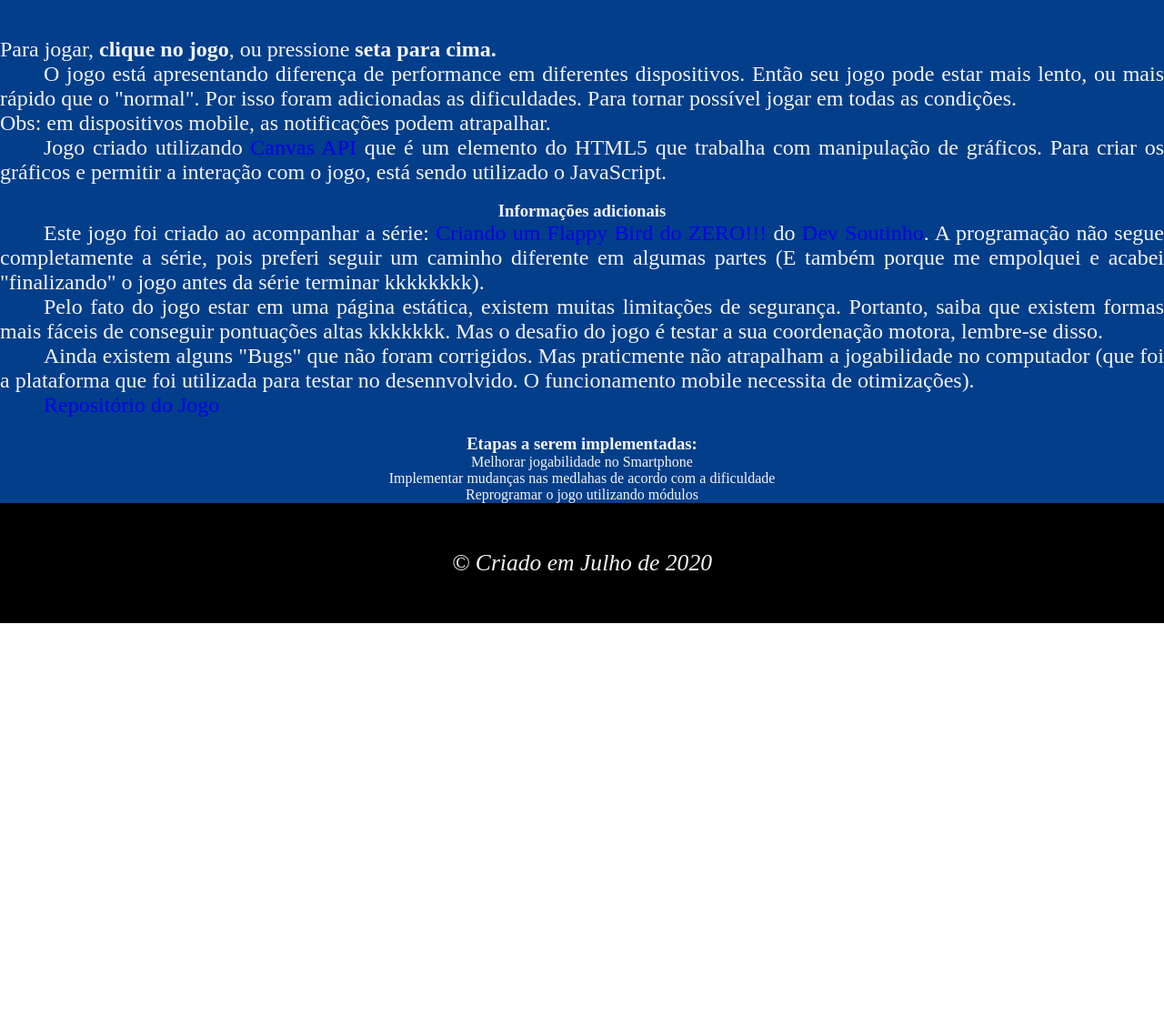
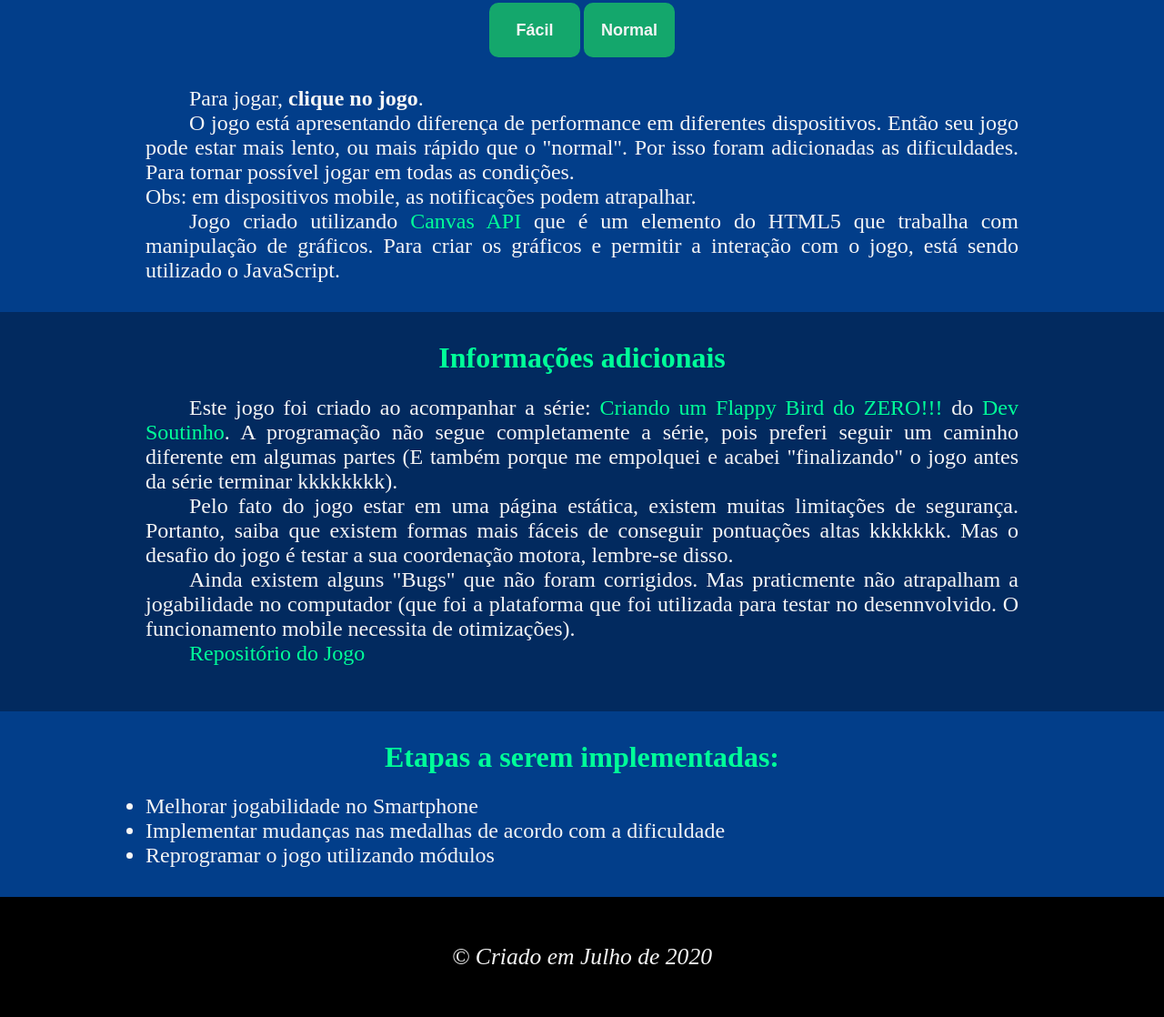
Before and after one commit to brunoamaia/brunoamaia.github.io, a plain HTML site: page pages/projects/games/flappybird/index.html in a window 1280 px wide. Shown: the part 698-1816 px from the top of the page at 91% size. Before the commit the page ends 1383 px from the top, so only its background shows below. Drawn offline with nearby package versions, Linux system fonts and the light colour scheme; a web font is replaced by a local one.

Commit message:
Flappy bird

```diff
--- a/global.css
+++ b/global.css
@@ -71,18 +71,19 @@ section div {
 }
 
 button {
-    width: auto;    /* Pode usar porcentagem da pagina 100% ocupa toda a largura da pagina  */
-    height: 60px;
     border: 0;
     border-radius: 10px;
+    color: whitesmoke;
+    display: inline-block;
+    font-size: 18px;
     font-weight: 700;   /* Deixar a fonte maior ou em negrito */
+    height: 60px;
+    line-height: 0px;
     margin-top: 20px;
-    display: inline-block;
     text-align: center;
-    font-size: 18px;
-    line-height: 0px;
     transition: filter 0.2s; /* Mudar a cor (parametro de baixo) de forma gradual */
     vertical-align: top;
+    width: auto;    /* Pode usar porcentagem da pagina 100% ocupa toda a largura da pagina  */
 }
 
 button:hover { /*  Ação ao passar o moue por cima do "botão" */
--- a/pages/projects/apps/calculadora/style.css
+++ b/pages/projects/apps/calculadora/style.css
@@ -7,6 +7,7 @@ summary,
 .lista {
     margin: 0 auto;
     max-width: 960px;
+    padding: 0;
     width: 95%;
 }
 
--- a/pages/projects/games/flappybird/index.html
+++ b/pages/projects/games/flappybird/index.html
@@ -4,8 +4,13 @@
     <meta charset="UTF-8">
     <meta name="viewport" content="width=device-width, initial-scale=1.0">
     <title>Flappy Bird</title>
-    <link href="https://fonts.googleapis.com/css2?family=Roboto:wght@100;300;400;500;700&display=swap" rel="stylesheet">
-    <link rel="stylesheet" href="../../../../global.css">
+    <link rel = "icon" type = "image/png" href="../../../../src/tillteBar.png"  sizes="16x16"/>
+    <link rel = "apple-touch-icon" type = "image/png" href = "../../../../src/tillteBar.png"/>
+
+    <link href="https://fonts.googleapis.com/css2?family=Cardo:wght@400;700&display=swap" rel="stylesheet">
+    <link href="https://fonts.googleapis.com/css2?family=Belgrano&display=swap" rel="stylesheet">
+
+    <link rel="stylesheet" href="../../../../global.css"/>
     <link rel="stylesheet" href="style.css">
 </head>
 <body>
@@ -20,7 +25,7 @@
                 <img src="../../../../src/icons/menu.svg" alt="">                                        <!-- <i class="fas fa-bars"> </i> -->
             </a>
 
-            <nav class="nav">
+            <nav class="nav" id="nav">
                 <p>
                     <span class="nav-close" style="float: right;" onclick="closenmenu()">
                         <i class="fas fa-bars"><img src="../../../../src/icons/x.svg" alt=""></i>
@@ -34,18 +39,19 @@
                 </ul>
             </nav>
 
-            <nav class="social">
+            <nav class="social" id="social">
                 <ul>
                     <li> <a href="https://www.linkedin.com/in/brunoamaia94/"> <img src="../../../../src/icons/linkedin.svg" alt=""> </a></li>
                     <li> <a href="https://www.facebook.com/brunoamaia94"> <img src="../../../../src/icons/facebook.svg" alt=""> </a></li>
-                    <li> <a href="./index.html"> <img src="../../../../src/icons/instagram.svg" alt=""> </a></li>
-                    <li> <a href="./index.html"> <img src="../../../../src/icons/twitter.svg" alt=""> </a></li>
+                    <!-- <li> <a href="./index.html"> <img src="../../../../src/icons/instagram.svg" alt=""> </a></li>
+                    <li> <a href="./index.html"> <img src="../../../../src/icons/twitter.svg" alt=""> </a></li> -->
                 </ul>
             </nav>
         </div>
     </header>
 
     <section class="projeto">
+        <div class="section_a">
             <header>
                 <h1>Game - Flappy Bird</h1>
             </header>
@@ -55,9 +61,7 @@
                 <button id="normal">Normal</button>
                 <!-- <button id="desafio">Desafio</button> -->
             </div>
-        <p> <br>
-            Para jogar, <b>clique no jogo</b>, ou pressione <b>seta para cima.</b> <b></b>
-        </p>
+            <p>Para jogar, <b>clique no jogo</b>.</p>
             <p>O jogo está apresentando diferença de performance em diferentes dispositivos.
                 Então seu jogo pode estar mais lento, ou mais rápido que o "normal".
                 Por isso foram adicionadas as dificuldades. Para tornar possível jogar em todas as condições.
@@ -69,8 +73,10 @@
                 que é um elemento do HTML5 que trabalha com manipulação de gráficos.
                 Para criar os gráficos e permitir a interação com o jogo, está sendo utilizado o JavaScript.
             </p>
-        <br>
-        <h3>Informações adicionais</h3>
+        </div>
+
+        <div class="section_b">
+            <h1>Informações adicionais</h1>
             <p>Este jogo foi criado ao acompanhar a série:
                 <a href="https://www.youtube.com/watch?v=jOAU81jdi-c">Criando um Flappy Bird do ZERO!!!</a>
                 do <a href="https://www.youtube.com/channel/UCzR2u5RWXWjUh7CwLSvbitA">Dev Soutinho</a>.
@@ -89,13 +95,20 @@
             </p>
             <p><a href="https://github.com/brunoamaia/Projects/tree/master/Flappy_Bird--Canvas(JavaScript)">Repositório do Jogo</a></p>
             <br>
+        </div>
 
-        <h3> Etapas a serem implementadas: </h3>
+        <div class="section_a">
+            <h1> Etapas a serem implementadas: </h1>
+
+            <div class="lista">
                 <ul>
                     <li>Melhorar jogabilidade no Smartphone</li>
-            <li>Implementar mudanças nas medlahas de acordo com a dificuldade</li>
+                    <li>Implementar mudanças nas medalhas de acordo com a dificuldade</li>
                     <li>Reprogramar o jogo utilizando módulos</li>
                 </ul>
+            </div>
+        </div>
+
         <!--
         <p> No final da página tem uma região para depuração (debug) do código.
             Ele está configurado apenas para a resolução da expressão (pressionar "=" ).
@@ -111,7 +124,6 @@
     <footer>
         &copy; Criado em Julho de 2020
     </footer>
-    <script src="https://ajax.googleapis.com/ajax/libs/jquery/3.4.1/jquery.min.js"></script> <!-- Usar Jquery para adicionar funcionalidades ao JavaScript  -->
     <script src="../../../../script.js"></script> <!-- funcionamento do menu -->
     <script src="./jogo.js"></script>
     <!-- <script type="module" src="main.js"></script> -->
--- a/pages/projects/games/flappybird/style.css
+++ b/pages/projects/games/flappybird/style.css
@@ -1,3 +1,15 @@
+.lista {
+  margin: 0 auto;
+  max-width: 960px;
+  padding: 0;
+  width: 95%;
+}
+
+.lista li {
+  font: 1.5em Belgrano;
+  text-align: left;
+}
+
 canvas {
   border: 1px solid #000;
   display: block;
@@ -9,6 +21,6 @@ canvas {
 }
 
 .levels button {
-  color: #000;
+  color: whitesmoke;
   width: 100px;
 }
```
Also changed, not shown: pages/projects/apps/calculadora/index.html (+2 -3 lines). Lines whose indentation alone changed are shown as unchanged.
